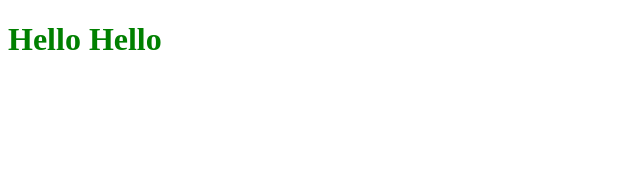
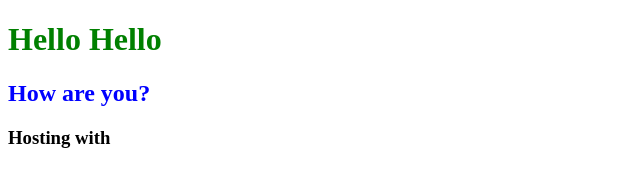
Before and after one commit to Tasha-berezhko/test, a plain HTML site: page index.html in a window 1280 px wide. Shown: the whole page, without its empty margins (0-640 px from the left). Drawn offline with Linux system fonts and the light colour scheme.

Commit message:
Added a link

```diff
--- a/index.html
+++ b/index.html
@@ -9,6 +9,8 @@
   </head>
   <body>
     <h1>Hello Hello</h1>
+    <h2>How are you?</h2>
+    <h3>Hosting with <a href="" Netlify> </a></h3>
     <script src="script.js"></script>
   </body>
 </html>
--- a/style.css
+++ b/style.css
@@ -1,3 +1,6 @@
 h1 {
   color: green;
 }
+h2 {
+  color: blue;
+}
```
